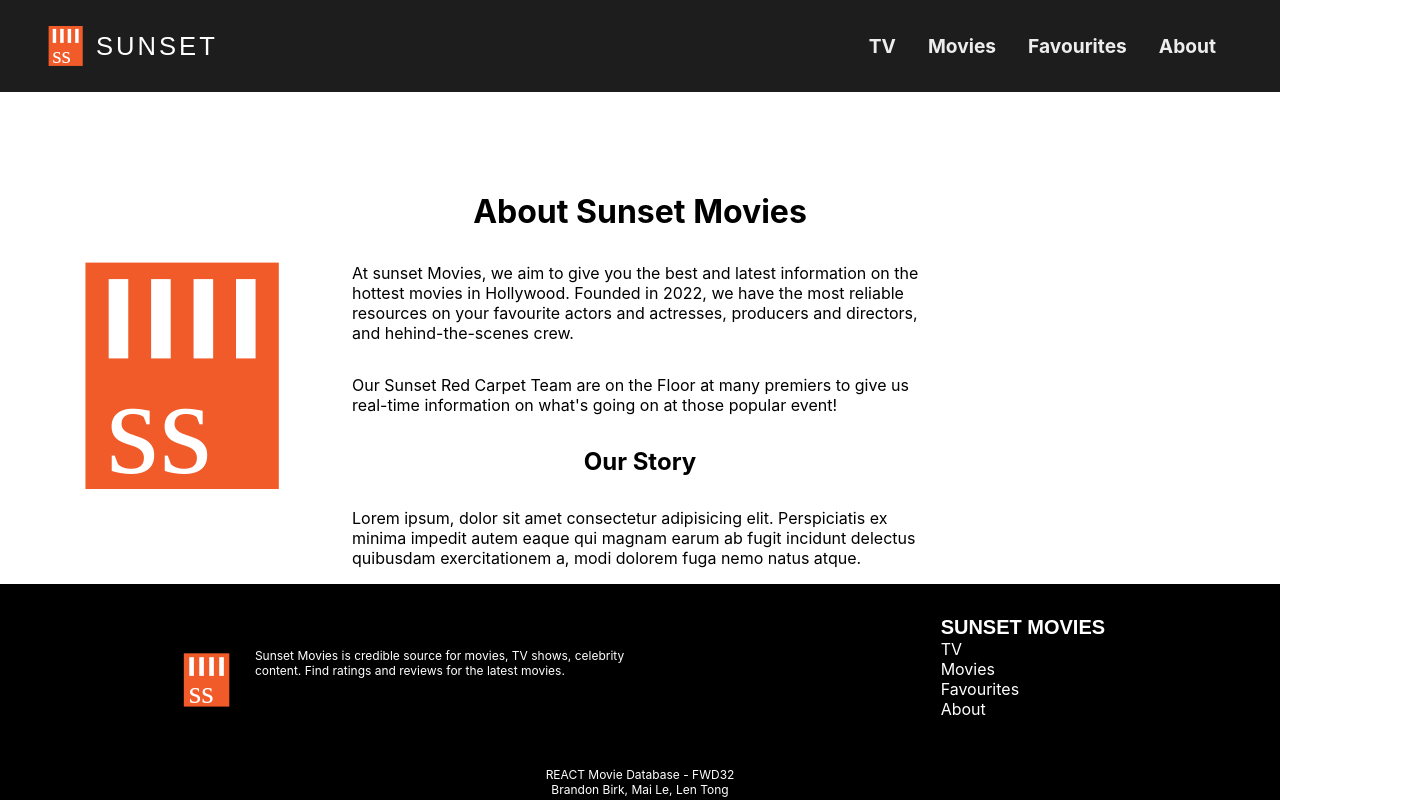
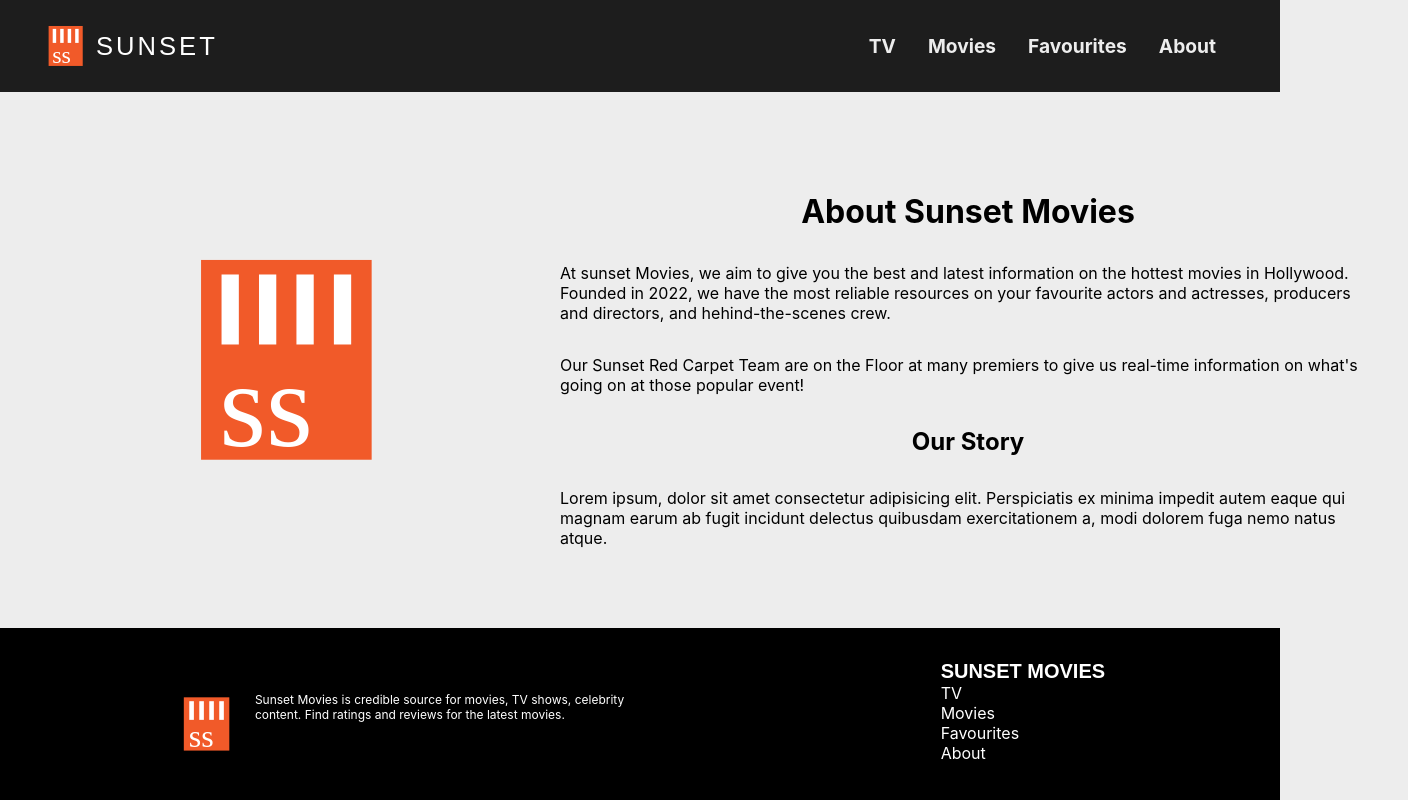
Before and after one commit to brandonb95/Movie-Database, a React (Create React App) app in the folder movie-database/: page /about in a window 1280 px wide. Shown: the top 800 px of the page, 1408 px wide, since content can reach past the window. Built offline with nearby package versions, Linux system fonts and the light colour scheme.

Commit message:
about styling

```diff
--- a/movie-database/src/components/About.js
+++ b/movie-database/src/components/About.js
@@ -5,6 +5,7 @@ const About = () => {
 
 return (
 
+    <body>
     <div className="about-content">
         <div classname="about-logo">
             <img src={logo} alt="Sunset Logo" />
@@ -20,6 +21,7 @@ return (
             <p>Lorem ipsum, dolor sit amet consectetur adipisicing elit. Perspiciatis ex minima impedit autem eaque qui magnam earum ab fugit incidunt delectus quibusdam exercitationem a, modi dolorem fuga nemo natus atque.</p>
         </div>
     </div>
+    </body>
 )
 };
 
--- a/movie-database/src/scss/_about.scss
+++ b/movie-database/src/scss/_about.scss
@@ -1,8 +1,12 @@
 @use "variables" as *;
 
+body {
+    background-color: $light-bg-color;
+}
 .about-content {
     text-align: center;
     padding: 0 1.2rem;
+    margin-bottom: 5rem;
 
     img {
         max-width: 15rem;
@@ -19,7 +23,7 @@
     }
 
     p {
-        padding-top: 1rem;
+        padding-top: 2rem;
         text-align: left;
     }
 }
@@ -35,10 +39,11 @@
 
         .about-content {
         display: grid;
-        grid-template-columns: 1fr 40rem 1fr;
+        grid-template-columns: 1fr 40fr;
+
 
         img {
-            max-width: 18rem;
+            width: 18rem;
             margin-top: 15rem;
         }
 
@@ -56,23 +61,10 @@
         }
 }
 
-// @media screen and (min-width: 65rem) {
-
-//     .about-content {
-//     display: grid;
-//     grid-template-columns: 20rem 40rem 20rem;
-
-//     img {
-//         max-width: 18rem;
-//         margin-top: 15rem;
-//     }
-// }
-// }
-
-@media screen and (min-width: 100rem) {
+@media screen and (min-width: 80rem) {
 
     .about-content {
     display: grid;
-    grid-template-columns: 30rem 50rem 1fr;
+    grid-template-columns: 30rem 55rem 1fr;
     }
 }
--- a/movie-database/src/scss/_footer.scss
+++ b/movie-database/src/scss/_footer.scss
@@ -1,7 +1,6 @@
 @use "variables" as *;
 
 footer {
-    margin-top: 1rem;
     padding: 2rem 1.5rem;
     background-color: black;
     color: white;
```
